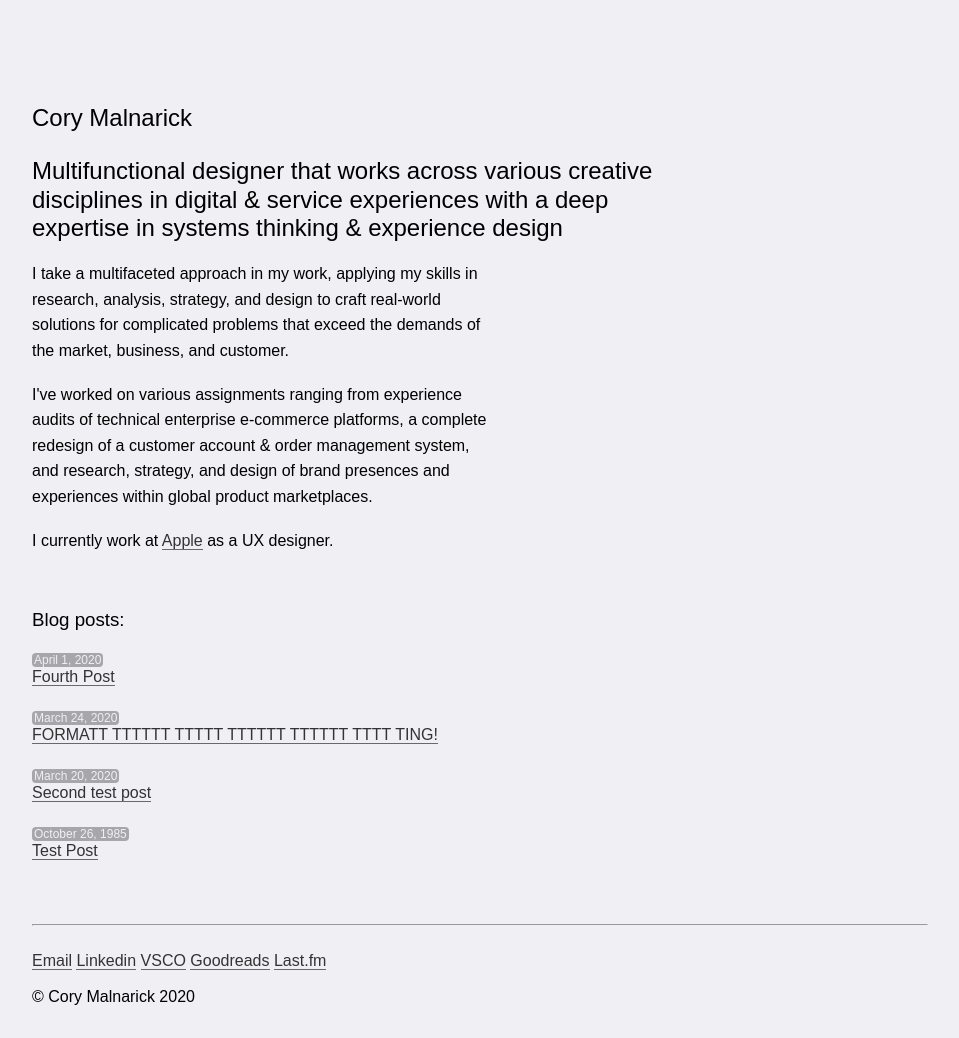
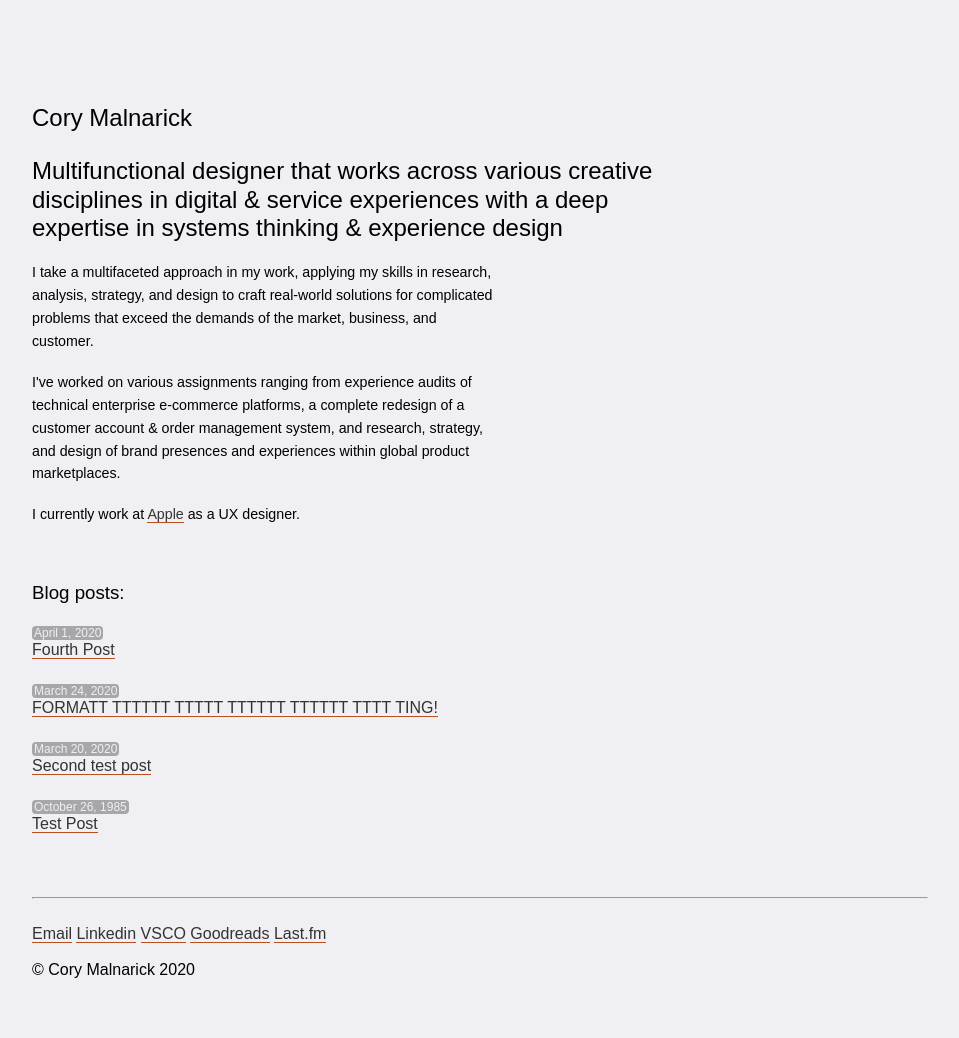
Before and after one commit to foundmonster/foundmonster.github.io, a Jekyll site: the page built from index.html, in a window 1280 px wide. Shown: the whole page, without its empty margins (160-1119 px from the left). Built offline with Jekyll 4.4.1, drawn with Linux system fonts in a browser that asks for light colours; some web fonts are replaced; after the commit the page ends 1011 px from its top, so only the background shows below that.

Commit message:
changing p font-size to be .88rem same as semplice portfoli

```diff
--- a/_sass/main.scss
+++ b/_sass/main.scss
@@ -44,9 +44,10 @@
 
 p {
     width:52%;
+    font-size: .8888rem;
     margin-block-start: 0px;
     margin-block-end: 0px;
-    line-height: 1.6;
+    line-height: 1.6111;
 }
 
 .navspacing {
```
